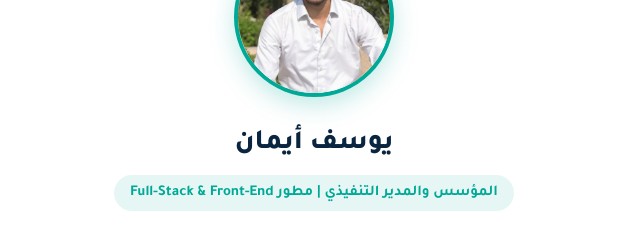
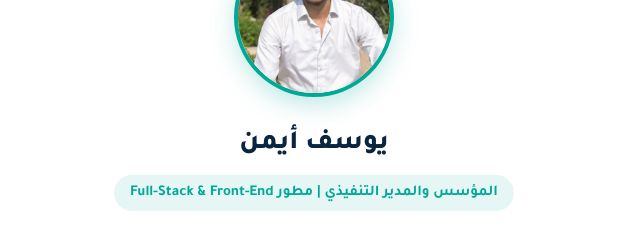
Before and after one commit to MalakHasa/yad-web, a plain HTML site: page index.html in a window 1280 px wide. Shown: the part 2380-2608 px from the top of the page, 326-966 px from the left. Drawn offline with nearby package versions, Linux system fonts and the light colour scheme.

Commit message:
Update YAD.WEB design, rounded logo, profile card, and Tajawal font

```diff
--- a/index.html
+++ b/index.html
@@ -157,7 +157,7 @@
                     <img src="images/يوسف أيمن.jpg" alt="يوسف أيمان - المدير التنفيذي">
                 </div>
                 <div class="director-content">
-                    <h3>يوسف أيمان</h3>
+                    <h3>يوسف أيمن</h3>
                     <span class="role">المؤسس والمدير التنفيذي | مطور Full-Stack & Front-End</span>
                     <p class="director-bio">
 مهندس ومطور برمجيات ذو خبرة واسعة في هندسة وتطوير الويب وتجربة المستخدم. يقود يوسف شركة YAD.WEB مدعوماً بـ فريق تقني هندسي متكامل من الخبراء والمبرمجين والمصممين لتقديم حلول رقمية مبتكرة وعالية الأداء تلبي تطلعات كافة العملاء.                    </p>
```
